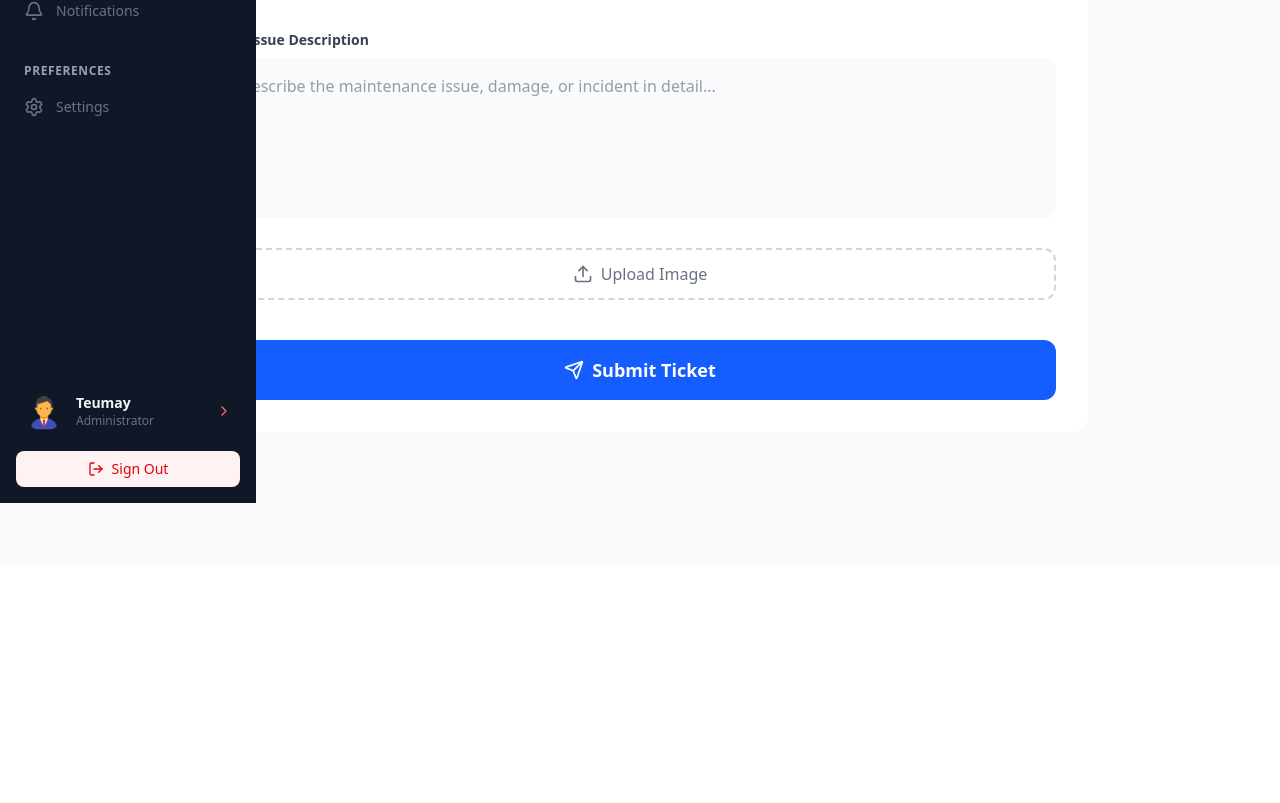
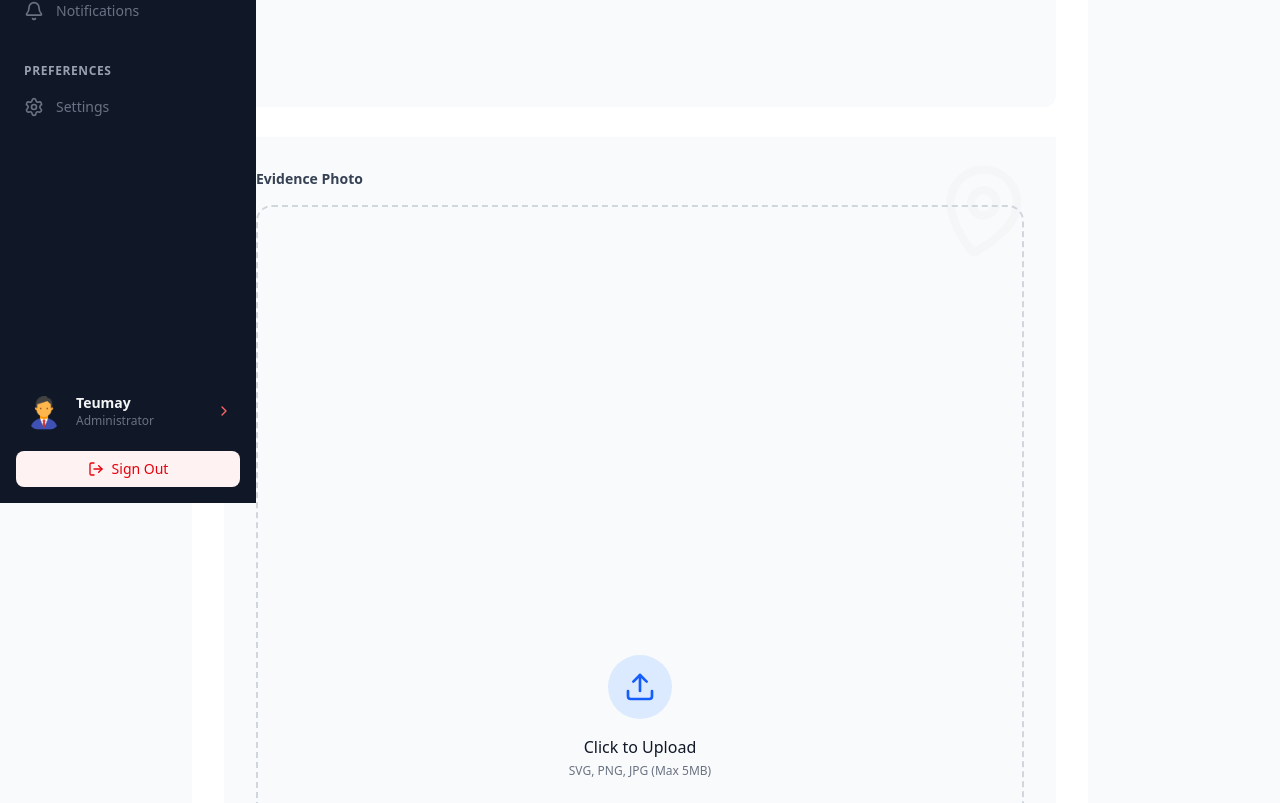
Before and after one commit to teumaywerashe/campusFacilityManagement, a React (Vite) app in the folder frontend/: page /admin/newReport in a window 1280 px wide. Shown: the part 297-1100 px from the top of the page. Before the commit the page ends 864 px from the top, so only its background shows below. Built offline with nearby package versions, Linux system fonts and the light colour scheme; no server answers.

Commit message:
fix: improve layout and styling for NewReport component, enhance image upload area

```diff
--- a/frontend/src/components/NewReport.jsx
+++ b/frontend/src/components/NewReport.jsx
@@ -9,7 +9,7 @@ import {
   Send,
   X,
   AlertCircle,
-  MapPin
+  MapPin,
 } from "lucide-react";
 
 function NewReport() {
@@ -69,7 +69,10 @@ function NewReport() {
         // Notification Logic
         await axios.post(`${url}/notification/create`, {
           receiverId: response.data.issue.userId,
-          content: `We have received your report: "${response.data.issue.content.substring(0, 20)}...". Thank you.`,
+          content: `We have received your report: "${response.data.issue.content.substring(
+            0,
+            20
+          )}...". Thank you.`,
           reportId: response.data.issue.id,
         });
 
@@ -85,21 +88,20 @@ function NewReport() {
 
   return (
     <div className="min-h-screen  sm:ml-64ml-0 w-full bg-gray-50 flex items-center justify-center p-6 font-sans">
-
       <div className="max-w-4xl w-full bg-white rounded-2xl shadow-xl overflow-hidden border border-gray-100 flex flex-col md:flex-row">
-
         {/* --- LEFT SIDE: Form & Inputs --- */}
         <div className="w-full md:w-3/5 p-8 md:p-10 flex flex-col">
-
           <div className="mb-8">
-            <h1 className="text-3xl font-bold text-gray-900 tracking-tight mb-2">Submit Report</h1>
+            <h1 className="text-3xl font-bold text-gray-900 tracking-tight mb-2">
+              Submit Report
+            </h1>
             <p className="text-gray-500 text-sm">
-              Found an issue? Please describe it below and attach a photo so we can resolve it quickly.
+              Found an issue? Please describe it below and attach a photo so we
+              can resolve it quickly.
             </p>
           </div>
 
           <form onSubmit={submitReport} className="flex-1 flex flex-col gap-6">
-
             {/* Description Input */}
             <div className="space-y-2">
               <label className="text-sm font-semibold text-gray-700 flex items-center gap-2">
@@ -125,15 +127,62 @@ function NewReport() {
             />
 
             {/* Mobile-only Upload Button (visible only on small screens) */}
-            <div className="md:hidden">
-              <button
-                type="button"
+
+            <div className="w-full md:w-2/5 bg-gray-50 p-8 border-l border-gray-100 flex sm:hidden flex-col justify-center items-center relative">
+              <div className="absolute top-6 right-6 text-gray-300">
+                <MapPin size={100} className="opacity-10 rotate-12" />
+              </div>
+
+              <label className="text-sm font-semibold text-gray-700 mb-4 w-full text-left md:text-center">
+                Evidence Photo
+              </label>
+
+              <div
                 onClick={() => fileInputRef.current.click()}
-                className="w-full py-3 border-2 border-dashed border-gray-300 rounded-xl text-gray-500 flex items-center justify-center gap-2 hover:bg-gray-50 transition-colors"
+                className={`
+              relative w-full aspect-[3/4] md:aspect-auto md:h-96 rounded-2xl border-2 border-dashed transition-all duration-300 cursor-pointer overflow-hidden flex flex-col items-center justify-center group
+              ${
+                selectedImage
+                  ? "border-blue-500 bg-white shadow-md"
+                  : "border-gray-300 hover:border-blue-400 hover:bg-white"
+              }
+            `}
               >
-                <Upload size={20} />
-                {selectedImage ? "Change Image" : "Upload Image"}
-              </button>
+                {selectedImage ? (
+                  <>
+                    <img
+                      src={selectedImage}
+                      alt="Preview"
+                      className="w-full h-full object-cover"
+                    />
+                    {/* Overlay for changing image */}
+                    <div className="absolute inset-0 bg-black/40 opacity-0 group-hover:opacity-100 transition-opacity flex items-center justify-center text-white font-medium">
+                      Click to Change
+                    </div>
+                    {/* Remove Button */}
+                    <button
+                      onClick={removeImage}
+                      className="absolute top-3 right-3 p-1.5 bg-white/20 backdrop-blur-md rounded-full text-white hover:bg-red-500 hover:text-white transition-colors border border-white/30"
+                    >
+                      <X size={16} />
+                    </button>
+                  </>
+                ) : (
+                  <div className="text-center p-6 space-y-4">
+                    <div className="w-16 h-16 bg-blue-100 text-blue-600 rounded-full flex items-center justify-center mx-auto group-hover:scale-110 transition-transform">
+                      <Upload size={32} />
+                    </div>
+                    <div>
+                      <h3 className="text-gray-900 font-medium">
+                        Click to Upload
+                      </h3>
+                      <p className="text-gray-500 text-xs mt-1">
+                        SVG, PNG, JPG (Max 5MB)
+                      </p>
+                    </div>
+                  </div>
+                )}
+              </div>
             </div>
 
             <div className="mt-auto pt-4">
@@ -142,7 +191,11 @@ function NewReport() {
                 disabled={isLoading}
                 className={`
                   w-full py-4 rounded-xl text-white font-bold text-lg shadow-lg shadow-blue-500/30 flex items-center justify-center gap-2 transition-all transform active:scale-[0.98]
-                  ${isLoading ? 'bg-blue-400 cursor-not-allowed' : 'bg-blue-600 hover:bg-blue-700 hover:shadow-blue-600/40'}
+                  ${
+                    isLoading
+                      ? "bg-blue-400 cursor-not-allowed"
+                      : "bg-blue-600 hover:bg-blue-700 hover:shadow-blue-600/40"
+                  }
                 `}
               >
                 {isLoading ? (
@@ -160,9 +213,8 @@ function NewReport() {
 
         {/* --- RIGHT SIDE: Image Upload Area --- */}
         <div className="w-full md:w-2/5 bg-gray-50 p-8 border-l border-gray-100 hidden sm:flex flex-col justify-center items-center relative">
-
           <div className="absolute top-6 right-6 text-gray-300">
-             <MapPin size={100} className="opacity-10 rotate-12" />
+            <MapPin size={100} className="opacity-10 rotate-12" />
           </div>
 
           <label className="text-sm font-semibold text-gray-700 mb-4 w-full text-left md:text-center">
@@ -173,7 +225,11 @@ function NewReport() {
             onClick={() => fileInputRef.current.click()}
             className={`
               relative w-full aspect-[3/4] md:aspect-auto md:h-96 rounded-2xl border-2 border-dashed transition-all duration-300 cursor-pointer overflow-hidden flex flex-col items-center justify-center group
-              ${selectedImage ? 'border-blue-500 bg-white shadow-md' : 'border-gray-300 hover:border-blue-400 hover:bg-white'}
+              ${
+                selectedImage
+                  ? "border-blue-500 bg-white shadow-md"
+                  : "border-gray-300 hover:border-blue-400 hover:bg-white"
+              }
             `}
           >
             {selectedImage ? (
@@ -202,13 +258,14 @@ function NewReport() {
                 </div>
                 <div>
                   <h3 className="text-gray-900 font-medium">Click to Upload</h3>
-                  <p className="text-gray-500 text-xs mt-1">SVG, PNG, JPG (Max 5MB)</p>
+                  <p className="text-gray-500 text-xs mt-1">
+                    SVG, PNG, JPG (Max 5MB)
+                  </p>
                 </div>
               </div>
             )}
           </div>
         </div>
-
       </div>
     </div>
   );
```
